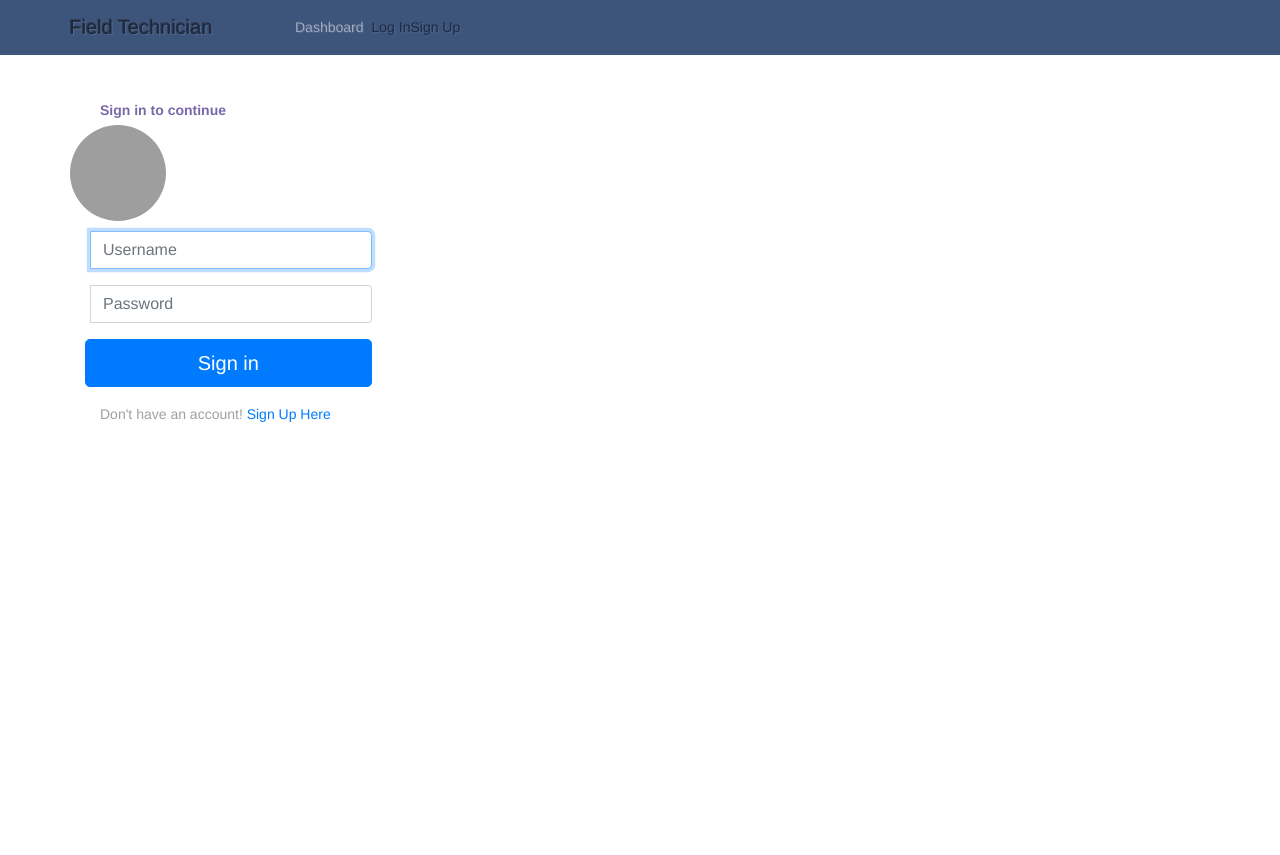
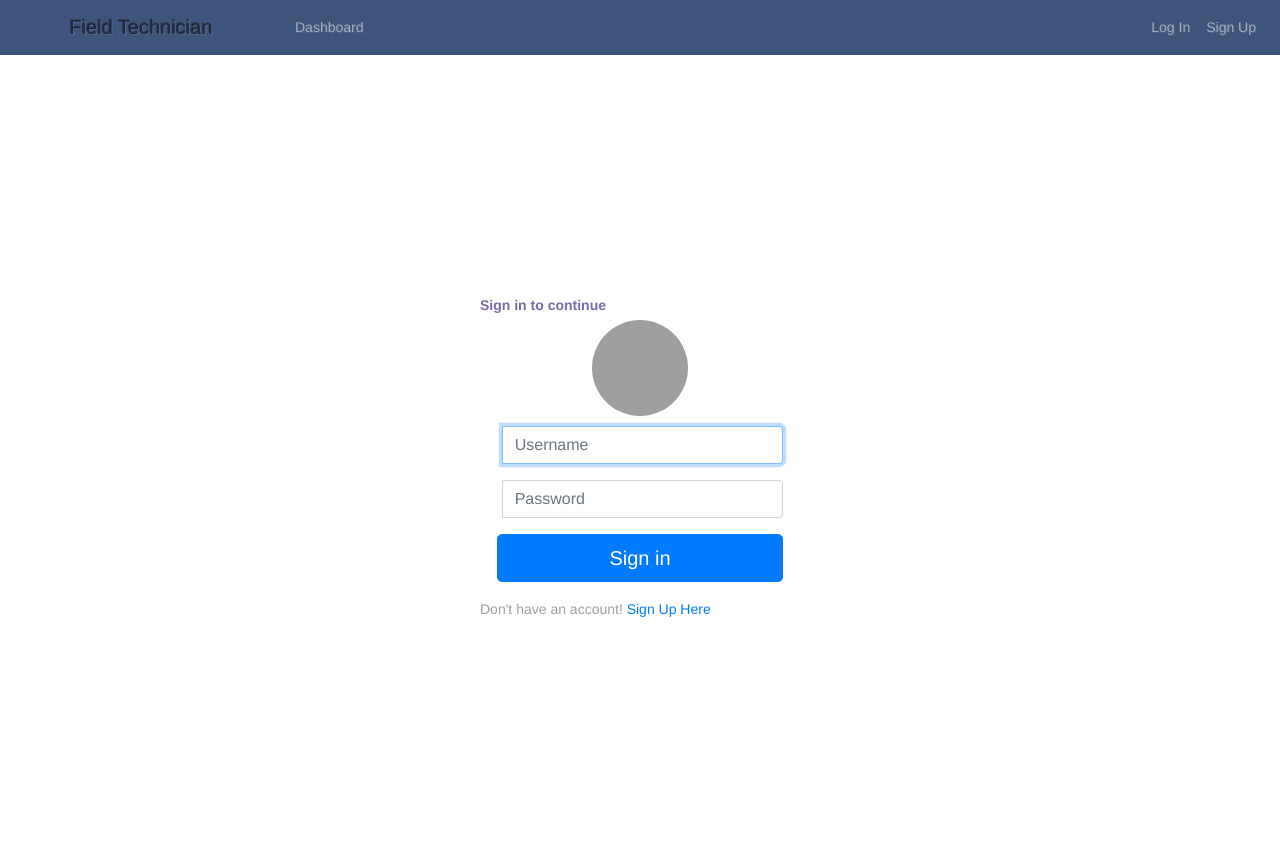
Before and after one commit to theSoloBrewer/Field-Technician-server, a Flask app: page /login in a window 1280 px wide. Before the commit the page ends 422 px from the top, so only its background shows below. Run offline with Flask 2, Linux system fonts and the light colour scheme; some libraries are stand-ins or nearby versions; grey boxes are pictures that could not be loaded.

Commit message:
Finished upgrading forms to BS 4.0.0

```diff
--- a/templates/base.html
+++ b/templates/base.html
@@ -28,7 +28,7 @@
 <!-- end head section -->
 <title>{{ title }} - Field Technician</title>
 </head>
-<body>
+<body class="h-100">
 <!-- begin variable header_body section -->
 {% block header_html %}{% include "header.html" %}{% endblock %}
 <!-- end header_body section -->
--- a/templates/header.html
+++ b/templates/header.html
@@ -84,9 +84,9 @@
                 </li>
             </ul>
 			{% else %}
-			<ul class="nav navbar-nav navbar-right">
-                <li><a href="/login" id="navSignIn" >Log In</a></li>
-				<li><a href="/register" id="navReg" >Sign Up</a></li>
+			<ul class="nav navbar-nav bd-navbar-nav flex-row ml-auto">
+                <li><a class="nav-link" href="/login" id="navSignIn" >Log In</a></li>
+				<li><a class="nav-link" href="/register" id="navReg" >Sign Up</a></li>
             </ul>
 			{% endif %}
         </div>
--- a/templates/login.html
+++ b/templates/login.html
@@ -23,9 +23,9 @@
 {% endblock %}
 {% block body_html %}
 {{ super() }}
-    <div class="container" style="margin-top:40px">
-		<div class="row">
-			<div class="col-sm-6 col-md-4 col-md-offset-4">
+    <div class="container container-fluid mx-auto" style="height:100vh;">
+		<div class="row h-100 justify-content-center align-items-center">
+			<div class="mx-auto col-4">
 				<div class="panel panel-default">
 					<div class="panel-heading">
 						<strong> Sign in to continue</strong>
@@ -34,13 +34,13 @@
 						<form role="form" action="/login" method="POST">
 							<fieldset>
 								<div class="row">
-									<div class="center-block">
+									<div class="mx-auto">
 										<img class="profile-img"
 											src="https://lh5.googleusercontent.com/-b0-k99FZlyE/AAAAAAAAAAI/AAAAAAAAAAA/eu7opA4byxI/photo.jpg?sz=120" alt="">
 									</div>
 								</div>
 								<div class="row">
-									<div class="col-sm-12 col-md-10  col-md-offset-1 ">
+									<div class="col-10 mx-auto ">
 										<div class="form-group">
 											<div class="input-group">
 												<span class="input-group-addon">
--- a/templates/register.html
+++ b/templates/register.html
@@ -1,7 +1,8 @@
 {% extends "base.html" %}
 {% block body_html %}
 {{ super() }}
-<div class="container center-block" style="width:650px">
+<div class="container container-fluid mx-auto col-6" style="height:100vh;">
+	<div class="row h-100 justify-content-center align-items-center">
 	<form action="" method=post>
 		<h2>Sign up for Field Technician </h2>
 		<div class="form-row">
@@ -52,5 +53,6 @@
 			<button type="submit" class="btn btn-success">Signup</button>
 		</div>
 	</form>
+	</div>
 </div>
 {% endblock %}
```
